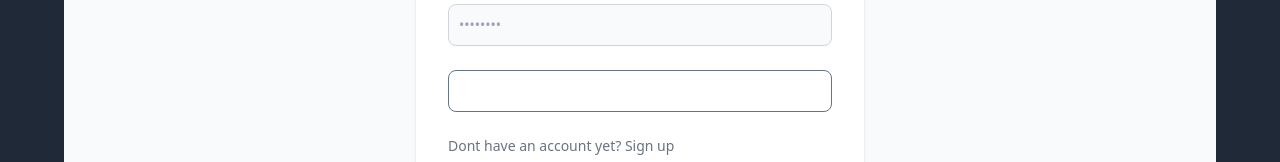
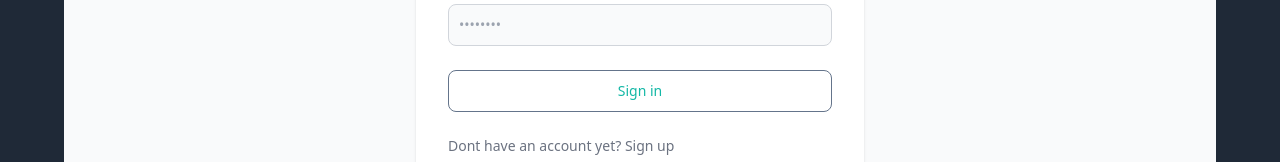
Before and after one commit to edeliscoding/mywebsite, a Next.js app: page /login in a window 1280 px wide. Shown: the part 527-689 px from the top of the page. Built offline with nearby package versions, Linux system fonts and the light colour scheme.

Commit message:
changed signin text color

```diff
--- a/src/app/login/page.jsx
+++ b/src/app/login/page.jsx
@@ -89,7 +89,7 @@ export default function Login() {
 
               <button
                 type="submit"
-                className="w-full text-white bg-primary-600 hover:bg-primary-700 focus:ring-4 focus:outline-none focus:ring-primary-300 font-medium rounded-lg text-sm px-5 py-2.5 text-center dark:bg-primary-600 dark:hover:bg-primary-700 dark:focus:ring-primary-800 border border-slate-500"
+                className="w-full text-teal-500 bg-primary-600 hover:bg-primary-700 focus:ring-4 focus:outline-none focus:ring-primary-300 font-medium rounded-lg text-sm px-5 py-2.5 text-center dark:bg-primary-600 dark:hover:bg-primary-700 dark:focus:ring-primary-800 border border-slate-500"
               >
                 Sign in
               </button>
```
